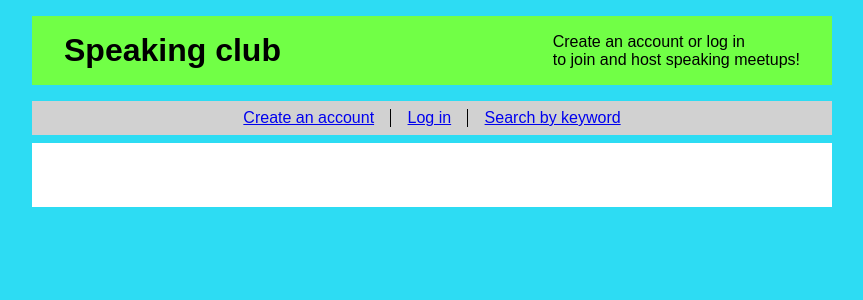
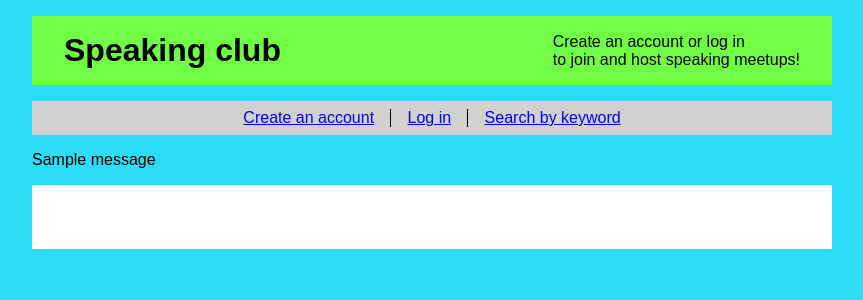
Before and after one commit to ericbui273/speaking-club, a Flask app: template templates/layout.html in a window 1280 px wide. Shown: the top 300 px of the page, without its empty margins (208-1071 px from the left). Run offline with Flask 3, Linux system fonts and the light colour scheme; the template is opened without the code that fills it, so the values that code supplies are empty; one stand-in notice (Sample message) is shown.

Commit message:
Update flashed message outlook

```diff
--- a/templates/layout.html
+++ b/templates/layout.html
@@ -29,6 +29,15 @@
       <li><a href="/search">Search by keyword</a></li>
     </ul>
   </nav>
+{% with messages = get_flashed_messages(with_categories=true) %}
+{% if messages %}
+{% for category, message in messages %}
+<p class="{{ category }}">
+  {{ message }}
+</p>
+{% endfor %}
+{% endif %}
+{% endwith %}
 
   <div class="content">
     {% block content %} {% endblock %}
```
